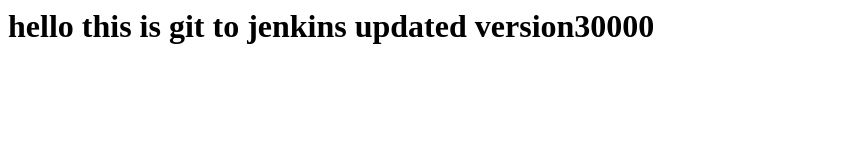
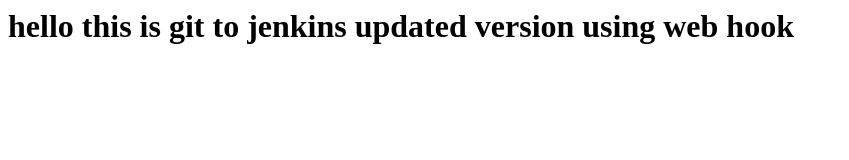
Before and after one commit to deviprasad4321/mylinux, a plain HTML site: page index.html in a window 1280 px wide. Shown: the whole page, without its empty margins (0-849 px from the left). Drawn offline with Linux system fonts and the light colour scheme.

Commit message:
updated html using web hook

```diff
--- a/index.html
+++ b/index.html
@@ -1 +1 @@
-<h1>hello this is git to jenkins updated version30000<h1>
+<h1>hello this is git to jenkins updated version using web hook<h1>
```
Also changed, not shown: 1 other file.
